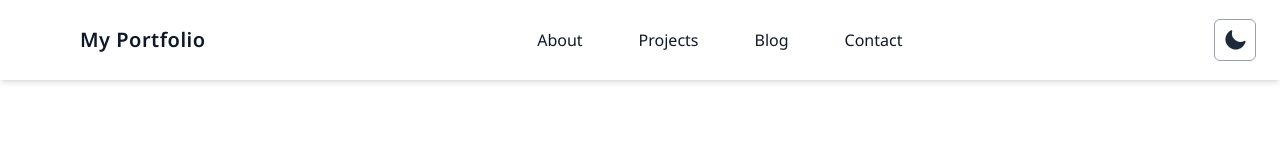
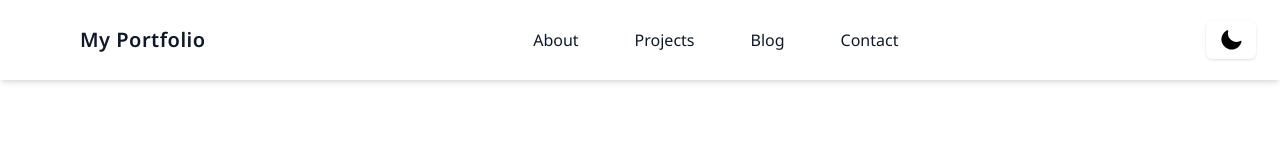
Before and after one commit to rope-park/my-portfolio, a Next.js app: page / in a window 1280 px wide. Shown: the top 144 px of the page. Built offline with nearby package versions, Linux system fonts and the light colour scheme.

Commit message:
Refactor: Toggle 컴포넌트에 공통 Button 컴포넌트 적용 및 스타일 리팩토링 - 기존 button 요소를 Button 컴포넌트로 교체 - 아이콘 색상을 전역 css 변수 기반으로 수정 - mounted 체크 방식 유지하며 기존 로직 그대로 반영

```diff
--- a/src/components/Toggle.tsx
+++ b/src/components/Toggle.tsx
@@ -1,7 +1,9 @@
 // Toggle.tsx - 토글 컴포넌트. 다크 모드 전환 버튼 등.
 
+"use client";
 import { useEffect, useState } from "react";
 import { useTheme } from "next-themes";
+import Button from "./Button";
 import { MoonIcon, SunIcon } from "@heroicons/react/20/solid";
 
 const Toggle = () => {
@@ -19,22 +21,20 @@ const Toggle = () => {
     const currentTheme = theme === "system" ? systemTheme : theme;
 
     return (
-        <button
-            className="p-2 transition-colors border border-gray-400 rounded-md dark:border-gray-500"
+        <Button
+            variant="ghost"
+            size="sm"
             onClick={() => setTheme(currentTheme === "light" ? "dark" : "light")}
             aria-label="Toggle Dark Mode"
-        >
-            {mounted ? (
+            icon={
                 currentTheme === "light" ? (
-                    <MoonIcon className="w-6 h-6 text-gray-800 dark:text-gray-200" />
+                    <MoonIcon className="w-6 h-6" style={{ color: "rgb(var(--color-text))" }} />
                 ) : (
-                    <SunIcon className="w-6 h-6 text-yellow-400 dark:text-yellow-400" />
+                    <SunIcon className="w-6 h-6 text-yellow-400" />
                 )
-            ) : (
-                <div className="w-6 h-6 border border-gray-400 rounded-full animate-pulse" />
-                // 토글 버튼이 표시되기 전까지는 회색 원 형태의 플래싱 애니메이션 표시.
-            )}
-        </button>
+            }
+            iconType="Icon"
+        />
     );
 };
 
```
